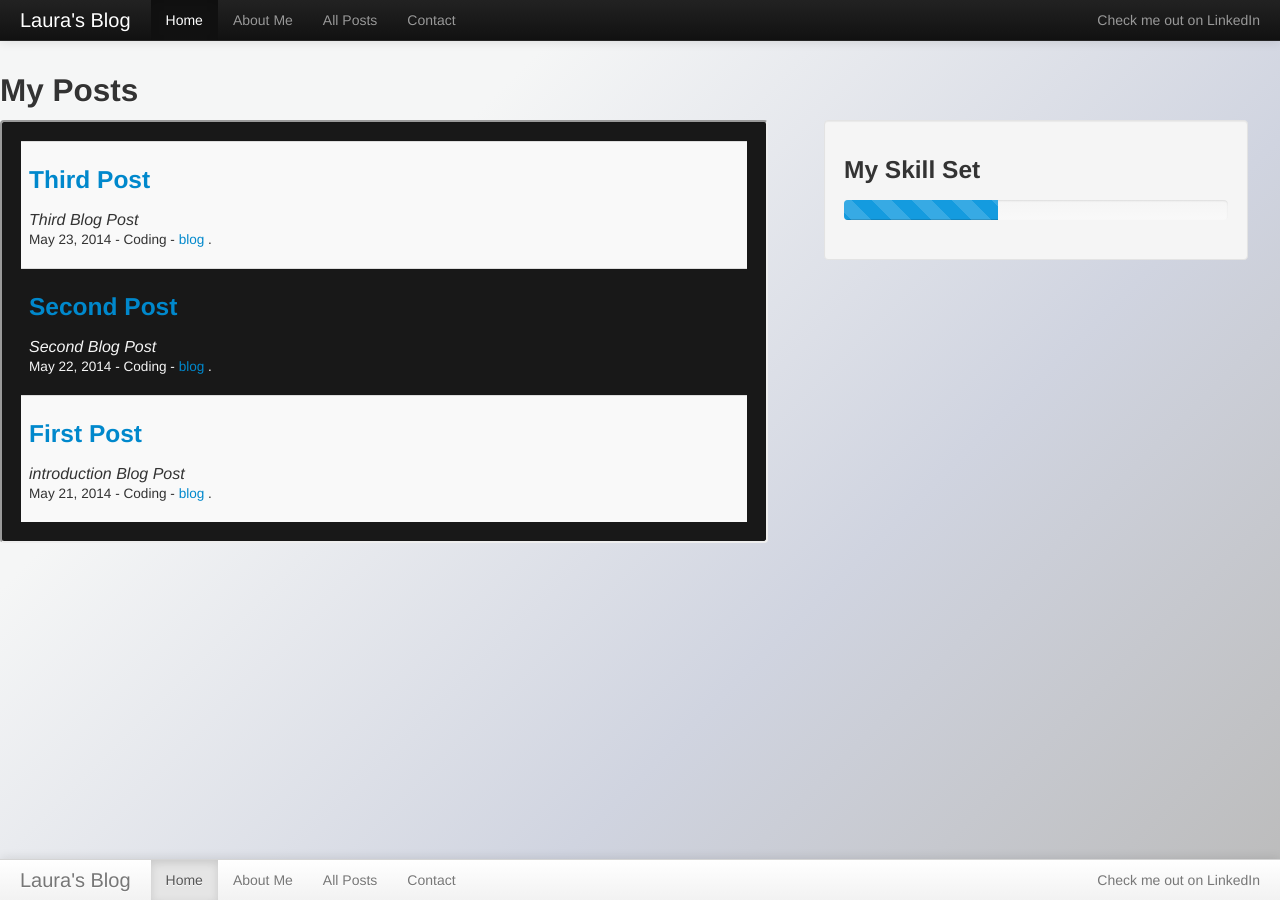
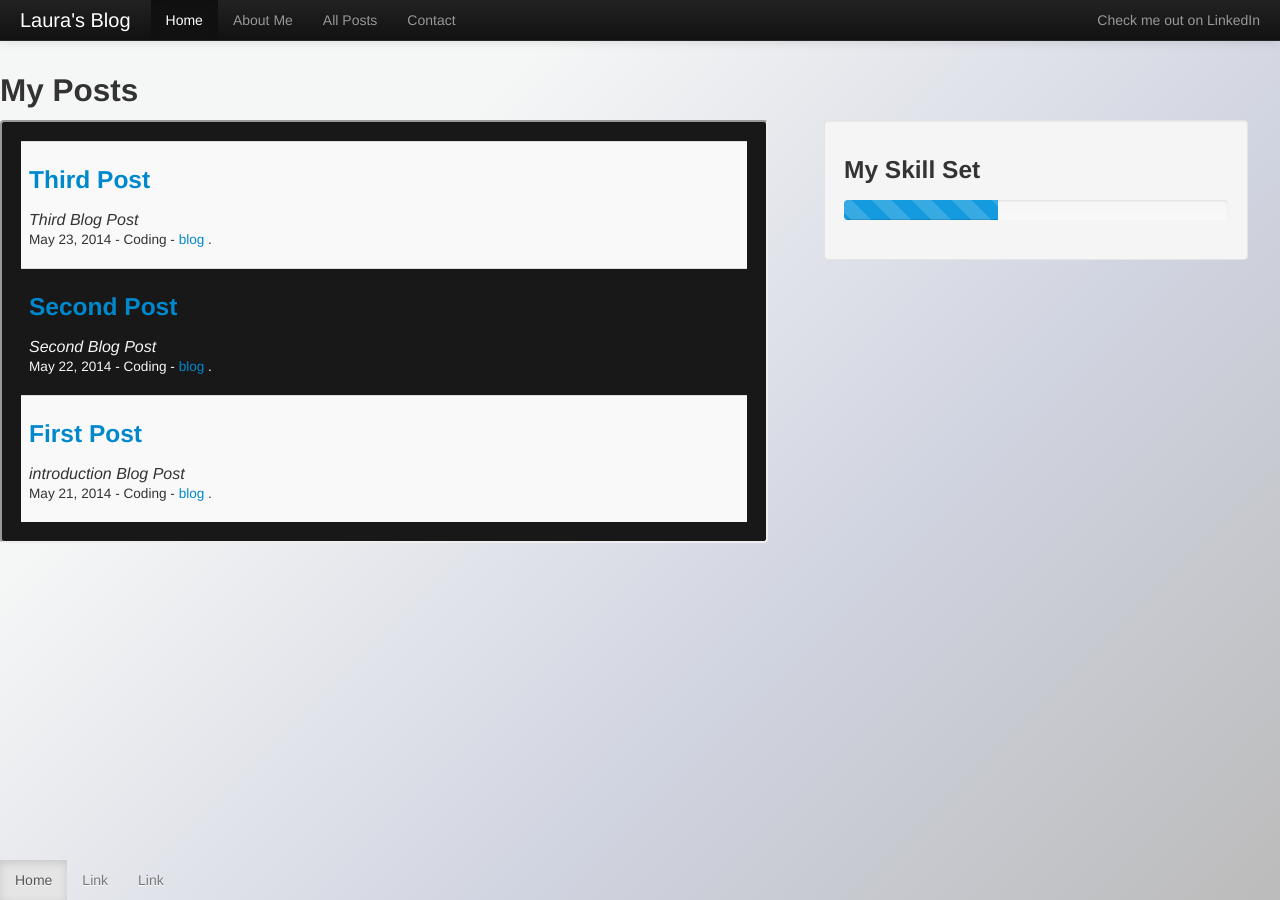
Before and after one commit to LauraR6561/Laurar6561.github.io, a Jekyll site: the page built from index.html, in a window 1280 px wide. Built offline with Jekyll 4.4.1, drawn with Linux system fonts in a browser that asks for light colours; Markdown is read by kramdown in place of the engine named in the settings.

Commit message:
changed footer

```diff
--- a/_includes/footer.html
+++ b/_includes/footer.html
@@ -1,23 +1,9 @@
 <div class="navbar navbar-fixed-bottom">
-  <div class="navbar-inner">
-        <div class="container-fluid">
-          <button type="button" class="btn btn-navbar" data-toggle="collapse" data-target=".nav-collapse">
-            <span class="icon-bar"></span>
-            <span class="icon-bar"></span>
-            <span class="icon-bar"></span>
-          </button>
-          <a class="brand" href="#">Laura's Blog</a>
-          <div class="nav-collapse collapse">
-            <p class="navbar-text pull-right">
-              Check me out on <a href="https://www.linkedin.com/profile/view?id=201843537&trk=nav_responsive_tab_profile" class="navbar-link">LinkedIn</a>
-            </p>
-            <ul class="nav">
-              <li class="active"><a href="#">Home</a></li>
-              <li><a href="#about">About Me</a></li>
-              <li><a href="#about">All Posts</a></li>
-              <li><a href="#contact">Contact</a></li>
-            </ul>
-          </div><!--/.nav-collapse -->
-        </div>
-      </div>
+    <ul class="nav">
+      <li class="active">
+        <a href="#">Home</a>
+      </li>
+      <li><a href="#">Link</a></li>
+      <li><a href="#">Link</a></li>
+    </ul>
 </div>
```
